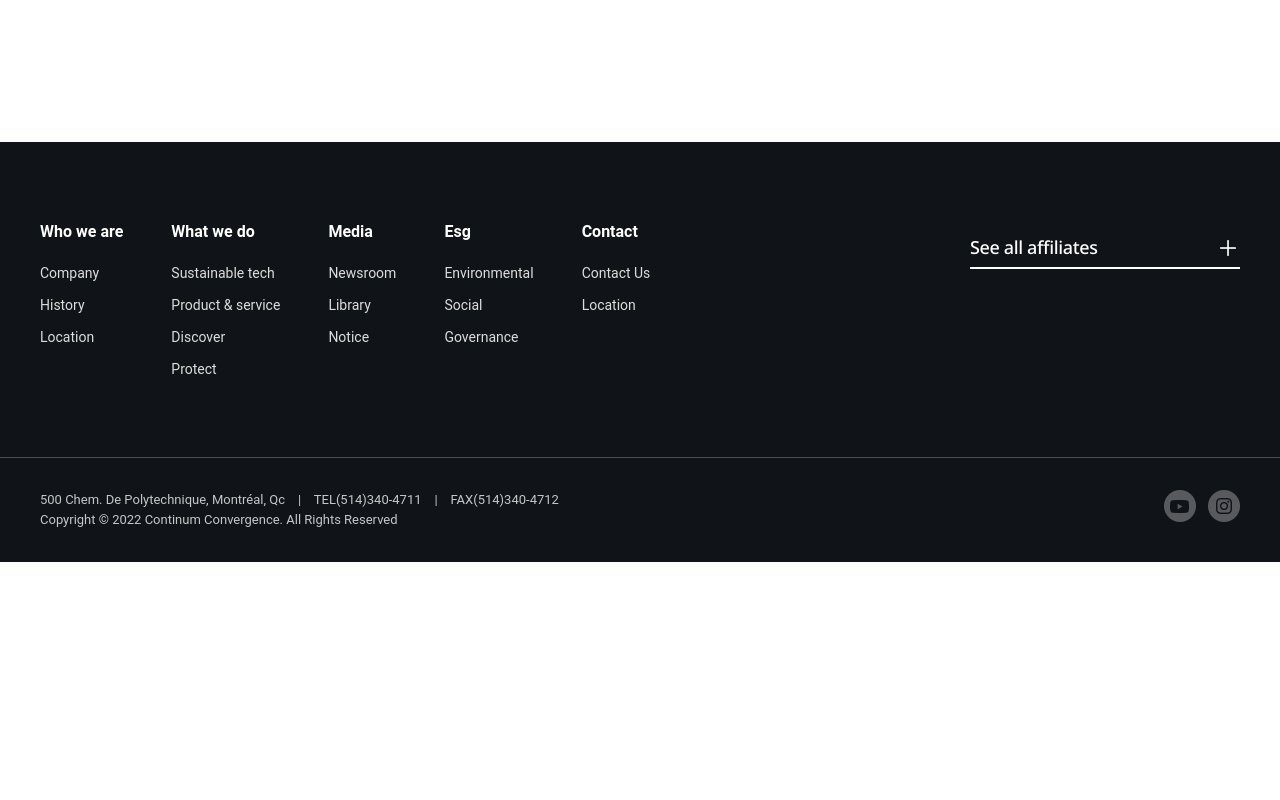
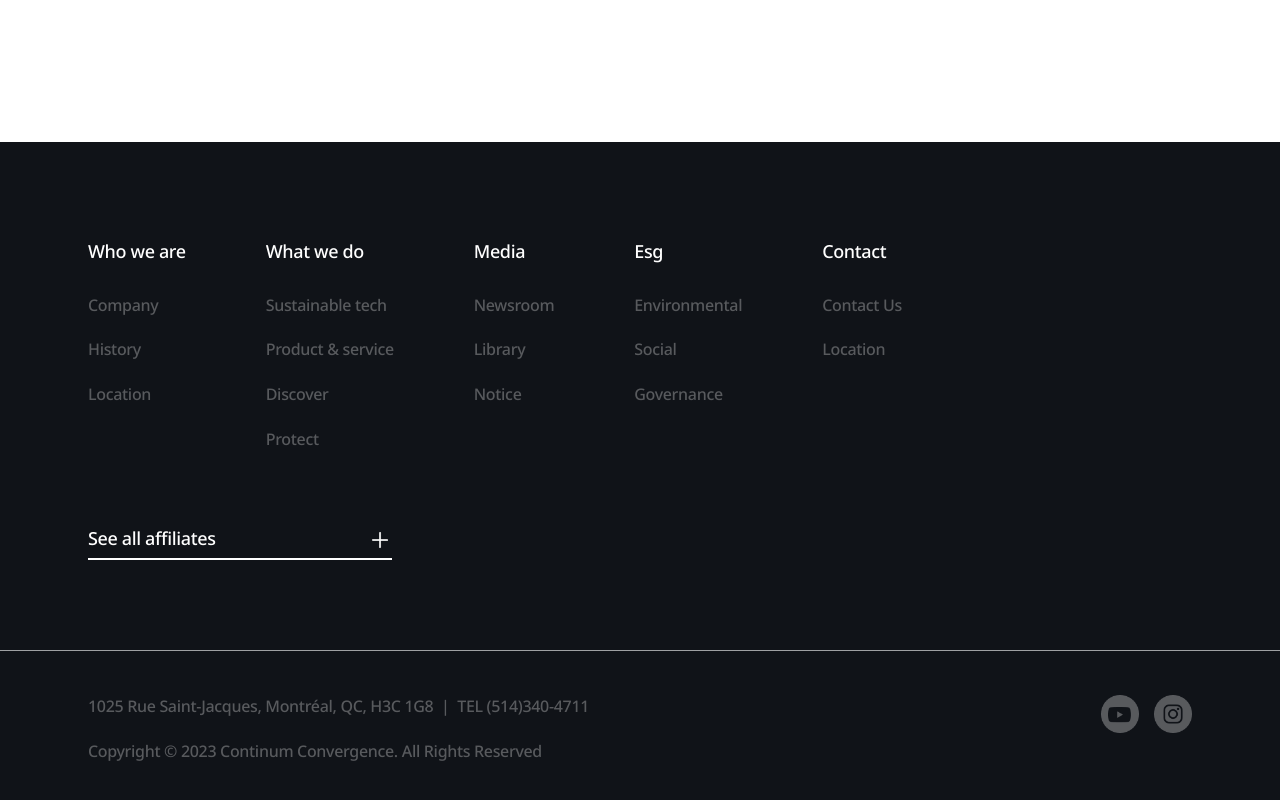
Before and after one commit to Berserk29/continum, a React (Create React App) app: page /esg in a window 1280 px wide. Shown: the part 3790-4590 px from the top of the page. Before the commit the page ends 4352 px from the top, so only its background shows below. Built offline with nearby package versions, Linux system fonts and the light colour scheme.

Commit message:
Modified footer, footerLink and Selecter component

```diff
--- a/src/component/footerLink/footerLink.component.jsx
+++ b/src/component/footerLink/footerLink.component.jsx
@@ -1,27 +1,37 @@
 import { useMediaQuery } from "react-responsive";
 import mediaQuery from "../../helper/mediaQuery";
-import { useNavigate } from "react-router-dom";
+import { useNavigate, useLocation } from "react-router-dom";
 
-import { Heading, Link, FooterContainer } from "./footerLink.style";
+import { FlexContainer } from "./footerLink.style";
 
-const FooterLink = ({category}) => {
-const isMobile = useMediaQuery(mediaQuery.useMobile);
-const navigate = useNavigate()
-const navigateHandler = () => navigate(category.path);
+import Typo, { TypoType } from "../typo/typo.component";
 
+const FooterLink = ({props}) => {
+    const {path, title, linkName} = props;
+    const isMobile = useMediaQuery(mediaQuery.useMobile);
+    const navigate = useNavigate();
+    const location = useLocation();
+
+    const navigateHandler = () => {
+        if(location.pathname === path) return window.scrollTo(0,0);
+        navigate(path);
+    };
 
     return (
-        <FooterContainer>
+        <FlexContainer>
             { isMobile ?
-                <Heading onClick={navigateHandler}>{category.title}</Heading>
-                    :
-                <Heading>{category.title}</Heading>
+                <div onClick={navigateHandler}>
+                    <Typo type={TypoType.LinkFooter} linkColor='var(--color-white-opa40)'>{title}</Typo>
+                </div>
+                :
+                <Typo type={TypoType.HeadlineFooter}>{title}</Typo>
             }
-            { isMobile ? ''
-                : category.linkName.map((el,i) =>
-                    <Link onClick={navigateHandler} key={i}>{el}</Link>
-            )}
-        </FooterContainer>
+            { !isMobile &&
+                <FlexContainer gap={[1.9, 1.6]}>
+                    {linkName.map((el,i) => <div onClick={navigateHandler} key={i}><Typo type={TypoType.LinkFooter}>{el}</Typo></div>)}
+                </FlexContainer>
+            }
+        </FlexContainer>
     )
 }
 
--- a/src/component/footerLink/footerLink.style.jsx
+++ b/src/component/footerLink/footerLink.style.jsx
@@ -1,32 +1,14 @@
 import styled from "styled-components";
 import mediaQuery from "../../helper/mediaQuery";
 
-export const FooterContainer = styled.div`
+export const FlexContainer = styled.div`
     display: flex;
     flex-direction: column;
-    gap: 1.6rem;
-`
-
-export const Heading = styled.h3`
-    font-size: 1.6rem;
-    font-weight: 600;
-    color: var(--color-050);
-    margin-bottom: 8px;
+    gap: ${props => props.gap?.[0] || 2.75}rem;
+    @media ${mediaQuery.styledTablet} {
+        gap: ${props => props.gap?.[1] || 2.35}rem;
+    }
     @media ${mediaQuery.styledMobile} {
-        font-size: 1.4rem;
-        cursor: pointer;
-        :hover{
-            color: var(--color-primary);
-        }
+        gap: 1.6rem;
     }
 `
-
-export const Link = styled.a`
-    font-size: 1.4rem;
-    color: var(--color-300);
-    transition: color .2s;
-    cursor: pointer;
-        &:hover{
-            color: var(--color-primary);
-        }
-`
--- a/src/component/header/header.component.jsx
+++ b/src/component/header/header.component.jsx
@@ -1,6 +1,6 @@
 import { Fragment } from "react";
-
-import video from '../../assets/video/home_video.mp4'
+import { useMediaQuery } from "react-responsive";
+import mediaQuery from "../../helper/mediaQuery";
 
 import {
     HeaderContainerHome,
@@ -14,14 +14,16 @@ import {
 import Navigation from "../navigation/navigation.component";
 import SectionHeading from '../sectionHeading/sectionHeading.component'
 import Typo, { TypoType } from "../typo/typo.component";
-import {markerObject1} from '../marker/marker.data'
 import Marker from '../marker/marker.component'
 import HeaderSelecter from "../headerSelecter/headerSelecter.component";
 
+import video from '../../assets/video/home_video.mp4'
+import { markerObject1 } from '../marker/marker.data'
 import { headingHome01 } from "../sectionHeading/sectionHeading.data";
 
 const Header = ({props}) => {
-const {imageUrl, heading} = props;
+    const {imageUrl, heading} = props;
+    const isMobile = useMediaQuery(mediaQuery.useMobile)
 
 // TODO HAVING THE FIRST FRAME OF THE VIDEO AS THE POSTER IN VIDEOCSS
 
@@ -45,10 +47,7 @@ const {imageUrl, heading} = props;
                     <TitleHeaderOther>
                         <Typo type={TypoType.Headline1Header}>{heading}</Typo>
                     </TitleHeaderOther>
-
-                    {/* TODO THE HEADERMARKER */}
-                    <HeaderSelecter props={props}/>
-
+                    {!isMobile && <HeaderSelecter props={props}/>}
                 </HeaderContainerOther>
             }
         </Fragment>
--- a/src/component/selecter/selecter.component.jsx
+++ b/src/component/selecter/selecter.component.jsx
@@ -1,9 +1,13 @@
 import { useState } from "react"
+import { useMediaQuery } from "react-responsive"
+import mediaQuery from "../../helper/mediaQuery"
 
 import { Container, UpperSection, IconCss, DropSection, LowerSection, DropContainer } from "./selecter.style"
 
 import Typo, {TypoType} from "../../component/typo/typo.component"
+
 import plusIcon from '../../assets/icon/Icon_plus.png'
+import minusIcon from '../../assets/icon/minus.png'
 import arrowDown from '../../assets/icon/Icon_dropdown.png'
 
 const Selecter = ({props}) => {
@@ -11,6 +15,7 @@ const Selecter = ({props}) => {
     const [selecterChoice, setSelecterChoice] = useState(placeHolder);
     const [dropMenuOpen, setDropMenuOpen] = useState(false);
     const [clickOne, setClickOne] = useState(false)
+    const isTablet = useMediaQuery(mediaQuery.useTablet)
 
 
     // INFO TAKE THE SELECTERCHOICE IF IT'S IN THE ARRAY AND PUT IT AT THE BEGGINING
@@ -33,13 +38,18 @@ const Selecter = ({props}) => {
         <Container width={width}>
             <UpperSection onClick={dropHandler}>
                 <Typo type={TypoType[typoType]}>{selecterChoice}</Typo>
-                <IconCss src={isFooter ? plusIcon : arrowDown} alt="drop-section-icon" />
+                <IconCss src={!isFooter ? arrowDown : dropMenuOpen ? minusIcon : plusIcon} alt="drop-section-icon" />
             </UpperSection>
-            <LowerSection>
+            <LowerSection isFooter={isFooter}>
                 <DropSection isOpen={dropMenuOpen} clickOne={clickOne} isFooter={isFooter}>
                     {modifiedArr?.map((el,i) => {
                         return (
-                            <DropContainer onClick={() => clickHandler(el)} key={i} isFirst={i === 0} color={isFooter ? 'var(--color-050)' : 'var(--color-secondary)'}>
+                            <DropContainer
+                                key={i}
+                                onClick={() => clickHandler(el)}
+                                isFirst={i === 0}
+                                color={!isFooter ? 'var(--color-secondary)' : !isTablet ? 'var(--color-050)' : 'var(--color-white-opa60)' }
+                            >
                                 <Typo type={TypoType.HeadlineFooter} headingColor={textColor}>{el}</Typo>
                             </DropContainer>
                         )
--- a/src/component/selecter/selecter.style.jsx
+++ b/src/component/selecter/selecter.style.jsx
@@ -1,7 +1,5 @@
 import styled, {keyframes} from "styled-components";
 import mediaQuery from "../../helper/mediaQuery";
-
-// TODO ANIMATION BUG WHEN USING FOR THE FIRST TW0 TIME, OTHER COMPONENT ON THE PAGE SHAKE.....
 
 const slideInAnimation = keyframes`
   from { transform: translateY(-100%) ;}
@@ -12,7 +10,6 @@ const slideOutAnimation = keyframes`
     from { transform: translateY(0%) ;}
     to { transform: translateY(-100%) ;}
 `
-
 
 export const Container = styled.div`
     display: flex;
@@ -36,10 +33,13 @@ export const UpperSection = styled.div`
 export const IconCss = styled.img`
     width: 2.4rem;
     height: 100%;
+    @media ${mediaQuery.styledTablet} {
+        width: 2rem;
+    }
 `
 
+/* INFO POSITION ABSOLUTE --> NOT PUSHING THE PADDING OF OTHER COMPONENT */
 export const LowerSection = styled.div`
-    /* INFO POSITION ABSOLUTE --> NOT PUSHING THE PADDING OF OTHER COMPONENT */
     position: absolute;
     top: 4.5rem;
     left: 0;
@@ -48,8 +48,13 @@ export const LowerSection = styled.div`
     overflow: hidden;
     border-top: 2px solid var(--color-050);
     z-index: 2;
+    @media ${mediaQuery.styledTablet} {
+        border-top: ${props => props.isFooter ? '1.5px solid var(--color-white-opa40)' : '2px solid var(--color-050)'};
+        top: 4.2rem;
+    }
 `
 
+/* INFO OPACITY TO MAKE SURE THE DROPSECTION IS HIDDEN WHEN REFRESHING THE PAGE */
 export const DropSection = styled.div`
     display: flex;
     flex-direction: column;
@@ -63,11 +68,17 @@ export const DropSection = styled.div`
     padding: 0 1.6rem;
     text-align: start;
     animation: ${({ isOpen }) => isOpen ? slideInAnimation : slideOutAnimation} .5s ease-in-out forwards;
-    /* INFO MAKE SURE THE DROPSECTION IS HIDDEN WHEN REFRESH THE PAGE */
     opacity: ${props => props.clickOne ? 1 : 0};
+    @media ${mediaQuery.styledTablet} {
+        border: ${ props => props.isFooter ? '1.5px solid var(--color-white-opa40)': 'none'};
+        border-top: none;
+    }
 `
 
 export const DropContainer = styled.div`
     border-bottom: ${props => props.isFirst ? `1.2px solid ${props.color}` : 'none'};
     padding: 1.2rem 0;
+    @media ${mediaQuery.styledTablet} {
+        border-bottom: ${props => props.isFirst ? `1px solid ${props.color}` : 'none'};
+    }
 `
--- a/src/component/typo/typo.component.jsx
+++ b/src/component/typo/typo.component.jsx
@@ -18,6 +18,7 @@ export const TypoType = {
     Text5: 'Text5',
     Text6: 'Text6',
     TextHome: 'TextHome',
+    TextFooter: 'TextFooter',
     TextTable: 'TextTable',
     SpanOrange: 'SpanOrange',
     Span: 'Span',
--- a/src/component/typo/typo.style.jsx
+++ b/src/component/typo/typo.style.jsx
@@ -2,14 +2,12 @@ import styled, {css}  from "styled-components";
 import mediaQuery from "../../helper/mediaQuery";
 
 // CSS
-
 const CssHeadline = css`
     font-family: 'Gmarket Sans';
     font-weight: 700;
     letter-spacing: -0.02em;
     line-height: 160%;
     white-space: pre-line;
-    /* TESTING */
 `
 
 const CssNoto = css`
@@ -103,7 +101,6 @@ const B11 = css`
     ${CssNoto};
     font-size: 1.4rem;
 `
-
 
 // INFO HEADLINE COMPONENT
 export const Headline1Home = styled.h1`
@@ -205,7 +202,6 @@ export const HeadlineFooter = styled.span`
 `
 
 //  INFO SPAN COMPONENT
-
 export const SpanOrange = styled.span`
     ${B5}
     color: var(--color-primary);
@@ -220,7 +216,6 @@ export const Span = styled.span`
 `
 
 // INFO TEXT COMPONENT
-
 export const Text1 = styled.p`
     ${B6}
     color: ${props => props.color || 'var(--color-050)'};
@@ -307,11 +302,18 @@ export const TextHome = styled.p`
     }
 `
 
+export const TextFooter = styled.p`
+    ${B8}
+    color: ${props => props.color || 'var(--color-white-opa30)'};
+    @media ${mediaQuery.styledTablet} {
+        ${B11}
+    }
+`
+
 // INFO LINK COMPONENT
-
-export const LinkFooter = styled.li`
+export const LinkFooter = styled.a`
     ${B8}
-    color: var(--color-white-opa30);
+    color: ${props => props.color || 'var(--color-white-opa30)'};
     transition: color .2s;
     cursor: pointer;
     :hover {
--- a/src/index.css
+++ b/src/index.css
@@ -9,6 +9,7 @@
   --color-500: rgb(34, 34, 34);
   --color-white-opa80: rgba(255,255,255,.8);
   --color-white-opa60: rgba(255,255,255,.6);
+  --color-white-opa40: rgba(255,255,255,.4);
   --color-white-opa30: rgba(255,255,255,.3);
   --color-black-opa80: rgba(34,34,34,.8);
   --color-black-opa60: rgba(34,34,34,.6);
--- a/src/routes/footer/footer.component.jsx
+++ b/src/routes/footer/footer.component.jsx
@@ -1,20 +1,18 @@
 import FooterLink from "../../component/footerLink/footerLink.component";
+import Selecter from "../../component/selecter/selecter.component";
+import Typo, {TypoType} from "../../component/typo/typo.component";
 
 import { categories, footerIcon, selecterObject } from "./footer.data";
 
 import {
     FooterContainer,
-    // FooterLinksContainer,
     UpperPartContainer,
     LowerPartContainer,
-    TextLine2,
     CategoryContainer,
-    // Text,
     IconContainer,
     FooterIcon,
+    FlexCss
 } from "./footer.style";
-import Selecter from "../../component/selecter/selecter.component";
-
 
 const Footer = () => {
   const { logoYoutube, logoInsta } = footerIcon
@@ -23,21 +21,19 @@ const Footer = () => {
     <FooterContainer>
       <UpperPartContainer>
         <CategoryContainer>
-            {categories.map((el) => <FooterLink key={el.id} category={el}/>)}
+          {categories.map((el) => <FooterLink key={el.id} props={el}/>)}
         </CategoryContainer>
         <Selecter props={selecterObject}/>
       </UpperPartContainer>
       <LowerPartContainer>
-          <div>
-            <TextLine2>500 Chem. De Polytechnique, Montréal, Qc &nbsp;&nbsp; | &nbsp;&nbsp; TEL(514)340-4711 &nbsp;&nbsp; | &nbsp;&nbsp; FAX(514)340-4712</TextLine2>
-            <TextLine2>Copyright &copy; 2022 Continum Convergence. All Rights Reserved</TextLine2>
-          </div>
-          <div>
+        <FlexCss>
+          <Typo type={TypoType.TextFooter}>1025 Rue Saint-Jacques, Montréal, QC, H3C 1G8 &nbsp;|&nbsp; TEL (514)340-4711</Typo>
+          <Typo type={TypoType.TextFooter}>Copyright &copy; 2023 Continum Convergence. All Rights Reserved</Typo>
+        </FlexCss>
         <IconContainer>
           <FooterIcon  src={logoYoutube}/>
           <FooterIcon  src={logoInsta}/>
         </IconContainer>
-          </div>
       </LowerPartContainer>
     </FooterContainer>
   )
--- a/src/routes/footer/footer.data.js
+++ b/src/routes/footer/footer.data.js
@@ -9,7 +9,7 @@ export const footerIcon = {
 
 export const selecterObject = {
   linkName: ['Continum Corporation', 'Continum Systems', 'Continum Vision'],
-  width: ['27rem', '100%'],
+  width: ['30.4rem', '100%'],
   typoType: TypoType.HeadlineFooter,
   placeHolder: 'See all affiliates',
   isFooter: true,
--- a/src/routes/footer/footer.style.jsx
+++ b/src/routes/footer/footer.style.jsx
@@ -1,6 +1,5 @@
 import styled from "styled-components";
 import mediaQuery from "../../helper/mediaQuery";
-
 
 export const FooterContainer = styled.div`
     width: 100%;
@@ -12,8 +11,10 @@ export const FooterContainer = styled.div`
 
 export const UpperPartContainer = styled.div`
     display: flex;
+    flex-wrap: wrap;
     justify-content: space-between;
-    padding: 8rem 4rem 8rem 4rem;
+    padding: 9.6rem 8.8rem 8.4rem 8.8rem;
+
     @media ${mediaQuery.styledTablet} {
         padding: 4rem 3.2rem 6.4rem 3.2rem;
         flex-direction: column;
@@ -28,8 +29,12 @@ export const UpperPartContainer = styled.div`
 
 export const CategoryContainer = styled.div`
     display: flex;
-    gap: 4.8rem;
+    gap: 8rem;
+    margin-right: 2rem;
+    margin-bottom: 6rem;
     @media ${mediaQuery.styledTablet} {
+        margin-right: 0;
+        margin-bottom: 0;
         gap: 0;
         justify-content: space-between;
     }
@@ -42,37 +47,46 @@ export const CategoryContainer = styled.div`
 export const LowerPartContainer = styled.div`
     display: flex;
     justify-content: space-between;
-    padding: 3.2rem 4rem;
-    border-top: 1px solid rgba(102, 102, 102, .7);
+    border-top: 1.2px solid var(--color-white-opa60);
+    padding: 4.4rem 8.8rem;
+    @media ${mediaQuery.styledTablet} {
+        border-top: 1px solid var(--color-white-opa40);
+        padding: 2.8rem 3.2rem;
+    }
     @media ${mediaQuery.styledMobile} {
         border-top: none;
-        padding: 3.2rem 2rem 5.6rem 2rem;
+        padding: 3.2rem 2rem 4rem 2rem;
         flex-direction: column-reverse;
         align-items: flex-start;
+        gap: 1.6rem;
     }
-`
-// TODO WILL PROBABLY DELETE
-export const Text = styled.p`
-    color: var(--color-200);
-    font-size: 1.3rem;
-    line-height: 1.6rem;
-    opacity: .8;
-`
-
-// TODO WILL PROBABLY DELETE
-export const TextLine2 = styled(Text)`
-    line-height: 2rem;
 `
 
 export const IconContainer = styled.div`
     display: flex;
-    gap: 1.2rem;
-    margin-left: 2rem;
-    @media ${mediaQuery.styledMobile}{
-        margin-left: 0;
+    gap: 1.45rem;
+    @media ${mediaQuery.styledTablet} {
+        gap: 1.2rem;
     }
 `
 
 export const FooterIcon = styled.img`
-    width: 3.2rem;
+    width: 3.85rem;
+    height: 3.85rem;
+    @media ${mediaQuery.styledTablet} {
+        width: 3.2rem;
+        height: 3.2rem;
+    }
 `
+
+export const FlexCss = styled.div`
+    display: flex;
+    flex-direction: column;
+    gap: 1.9rem;
+    @media ${mediaQuery.styledTablet} {
+        gap: 1.55rem;
+    }
+    @media ${mediaQuery.styledMobile} {
+        gap: .5rem;
+    }
+`
```
Also changed, not shown: src/component/headerSelecter/headerSelecter.style.jsx (+9 -1 lines), src/assets/icon/minus.png (added). Lines whose indentation alone changed are shown as unchanged.
